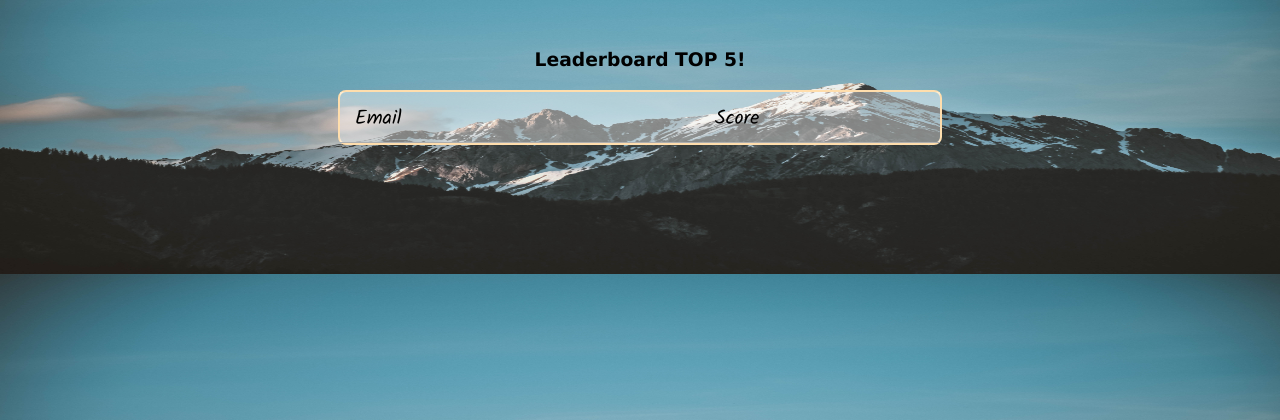
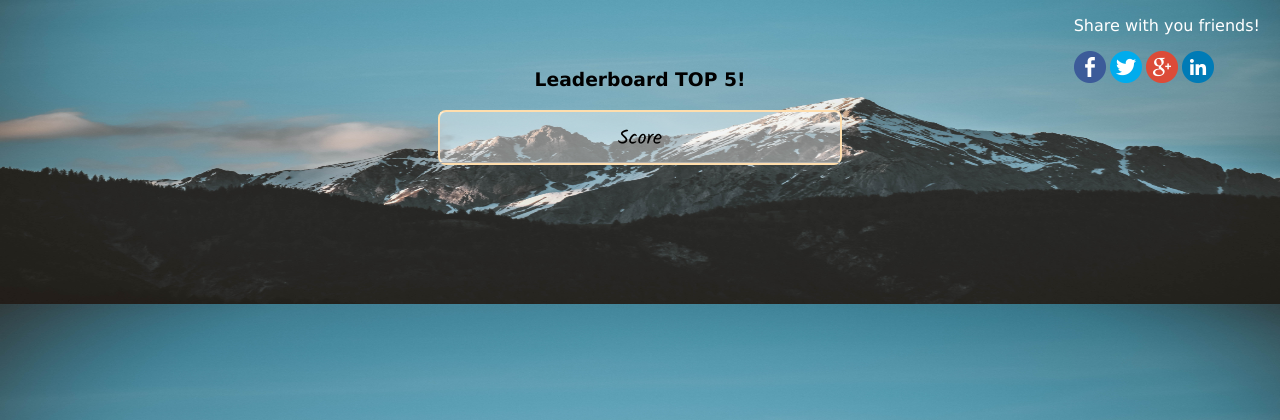
Before and after one commit to saeliddp/fate-public, a Django app: a page that uses version2/templates/version2/leaderboard.html in a window 1280 px wide. Shown: the part 90-510 px from the top of the page. Run offline with Django 3.2, Linux system fonts and the light colour scheme; data that the repository does not hold is empty; parts of the project's set-up code (start-up, migrations or seed data) failed here and were passed over; some libraries are stand-ins or nearby versions.

Commit message:
changed feedback, added share buttons, removed emails

```diff
--- a/version2/templates/version2/feedback.html
+++ b/version2/templates/version2/feedback.html
@@ -47,6 +47,7 @@ if (feedback === "CORRECT") {
     document.getElementById("text").innerText = "CORRECT +10"
 } else {
     document.getElementById("icon").src = "{% static 'myapp/wrong.svg' %}"
+    document.getElementById("text").innerText = "INCORRECT -5"
 }
 
 setTimeout(s, 750);
--- a/version2/templates/version2/leaderboard.html
+++ b/version2/templates/version2/leaderboard.html
@@ -17,11 +17,15 @@
       font-family: "verdana";
     }
 
+    .share {
+        color: white;
+        font-family: "verdana";
+      }
 
     .board-title {
         text-align: center;
-        padding-top: 30px;
         font-family: "verdana";
+        padding-top: 50px;
     }
 
     .mturk-id {
@@ -40,7 +44,7 @@
     }
 
     #container {
-      width: 600px;
+      width: 400px;
       height: auto;
         margin-left: auto;
         margin-right: auto;
@@ -59,22 +63,14 @@
       border-bottom: 1px solid #AFAFAF;
     }
 
-    .name {
+    .score {
         font-size: 20px;
         padding-top: 5px;
       position: relative;
       display: inline-block;
-      width: 60%;
+      width: 100%;
       line-height: 45px;
-        padding-left: 15px;
-        font-family: 'Kalam', cursive;
-    }
-
-    .score {
-        font-size: 20px;
-      position: relative;
-      display: inline-block;
-      width: 25%;
+        text-align: center;
         font-family: 'Kalam', cursive;
     }
 
@@ -101,24 +97,62 @@
       .row:nth-child(6) {
         background: rgba(255, 255, 255, 0.4);
     }
+
+      .share-block {
+          position: absolute;
+          right: 20px;
+      }
+
+      ul.share-buttons{
+          list-style: none;
+          padding: 0;
+        }
+
+        ul.share-buttons li{
+          display: inline;
+        }
+
+        ul.share-buttons .sr-only{
+          position: absolute;
+          clip: rect(1px 1px 1px 1px);
+          clip: rect(1px, 1px, 1px, 1px);
+          padding: 0;
+          border: 0;
+          height: 1px;
+          width: 1px;
+          overflow: hidden;
+        }
   </style>
 
   <title>Do you Google?</title>
 </head>
 <body style="background-color: #f2f2f2">
+    <div id="fb-root"></div>
+    <script async defer crossorigin="anonymous" src="https://connect.facebook.net/en_US/sdk.js#xfbml=1&version=v5.0"></script>
 
   <h1 class="header header1">Thank you for playing!</h1>
   <h2 class="header">You scored {{ score }} points!</h2>
+    <div class="share-block">
+        <p class="share">Share with you friends!</p>
+        <ul class="share-buttons">
+          <li><a href="https://www.facebook.com/sharer/sharer.php?u=https%3A%2F%2Fshielded-tundra-32718.herokuapp.com%2F&quote=" title="Share on Facebook" target="_blank"><img alt="Share on Facebook" src="{% static 'myapp/Facebook.png' %}" /></a></li>
+          <li><a href="https://twitter.com/intent/tweet?source=https%3A%2F%2Fshielded-tundra-32718.herokuapp.com%2F&text=:%20https%3A%2F%2Fshielded-tundra-32718.herokuapp.com%2F" target="_blank" title="Tweet"><img alt="Tweet" src="{% static 'myapp/Twitter.png' %}" /></a></li>
+          <li><a href="https://plus.google.com/share?url=https%3A%2F%2Fshielded-tundra-32718.herokuapp.com%2F" target="_blank" title="Share on Google+"><img alt="Share on Google+" src="{% static 'myapp/Google+.png' %}" /></a></li>
+            <li><a href="http://www.linkedin.com/shareArticle?mini=true&url=https%3A%2F%2Fshielded-tundra-32718.herokuapp.com%2F&title=&summary=&source=https%3A%2F%2Fshielded-tundra-32718.herokuapp.com%2F" target="_blank" title="Share on LinkedIn"><img alt="Share on LinkedIn" src="{% static 'myapp/LinkedIn.png' %}" /></a></li>
+        </ul>
+    </div>
+
+
   <h3 class="board-title">Leaderboard TOP 5!</h3>
 
   <div id="container">
       {% load staticfiles %}
         <div class="row">
-            <div class="name">Email</div><div class="score">Score</div>
+            <div class="score">Score</div>
          </div>
       {% for datum in top_five %}
           <div class="row">
-            <div class="name">{{datum.1}}</div><div class="score">{{datum.0}}</div>
+            <div class="score">{{datum.0}}</div>
          </div>
       {% endfor %}
 
```
Also changed, not shown: version2/static/myapp/Email.png (added), version2/static/myapp/Facebook.png (added), version2/static/myapp/Google+.png (added), version2/static/myapp/LinkedIn.png (added), version2/static/myapp/Pinboard.png (added), version2/static/myapp/Pinterest.png (added), version2/static/myapp/Pocket.png (added), version2/static/myapp/Reddit.png (added), version2/static/myapp/Tumblr.png (added), version2/static/myapp/Twitter.png (added), version2/static/myapp/Wordpress.png (added).
